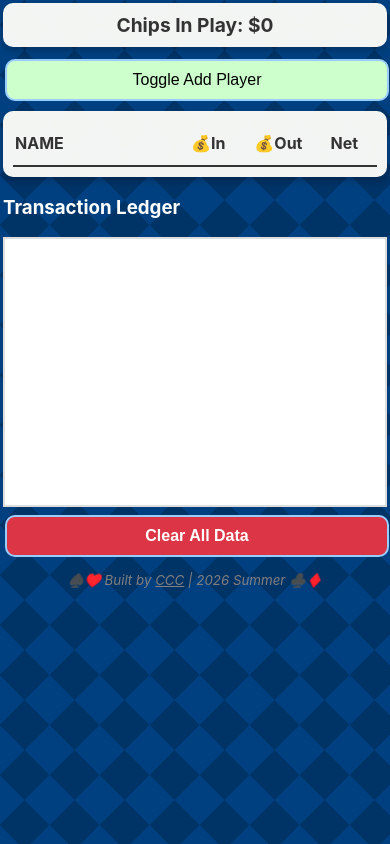
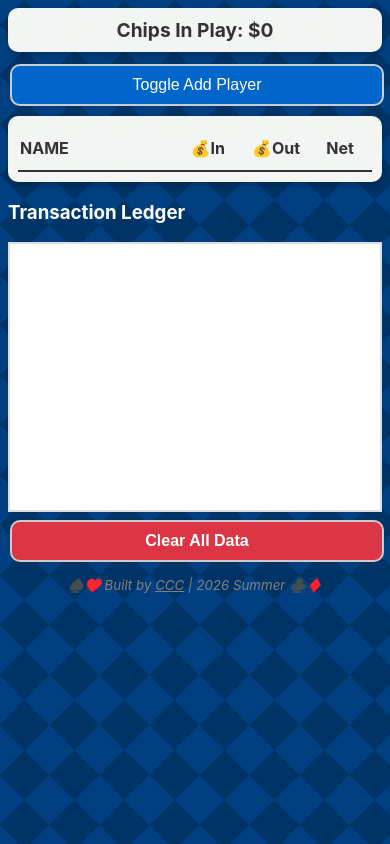
Before and after one commit to ccchuah80/PokerManager, a plain HTML site: page index.html in a window 390 px wide. Drawn offline with Linux system fonts and the light colour scheme.

Commit message:
Add files via upload

```diff
--- a/index.html
+++ b/index.html
@@ -35,15 +35,20 @@
 
         input { width: 100%; padding: 0.5rem; margin: 0.3rem 0; box-sizing: border-box; }
         button {
-		  padding: 0.4rem;
+		  padding: 1rem;
 		  font-size: 0.9rem;
-		  border: 2px solid #9cf; /* Added style and color */
+		  border: 2px solid #ccc; /* Added style and color */
 		  border-radius: 10px;
 		  cursor: pointer;
 		  margin: 2px;
-		  background: #cfc;
+		  background: #06c;
+		  font-family: sans-serif;
+		  color: white;
+		  transition: background-color 0.2s ease;
 		}
-        .btn-main { background: #007bff; color: white; width: 100%; border-radius: 10px; padding: 0.6rem; }
+		button:hover   { background-color: #0052a3; }
+        .btn-main { background: #28a745; color: white; width: 100%; border-radius: 10px; padding: 0.6rem; }
+        .btn-main:hover   { background-color: #218838; }
 
 		#ledgerList { height: 250px; overflow-y: auto; border: 2px solid #ddd; padding: 0.5rem; background: white; font-size: 0.8rem; color: #333; }
 		.ledger-item {
@@ -63,7 +68,7 @@
 
 		@media (max-width: 640px) {
 			/* Force body to take full width and prevent scroll */
-			body { padding: 3px; }
+			body { padding: 8px; }
 
 			/* Force the player row to use minimal spacing */
 			.player-row {
```
